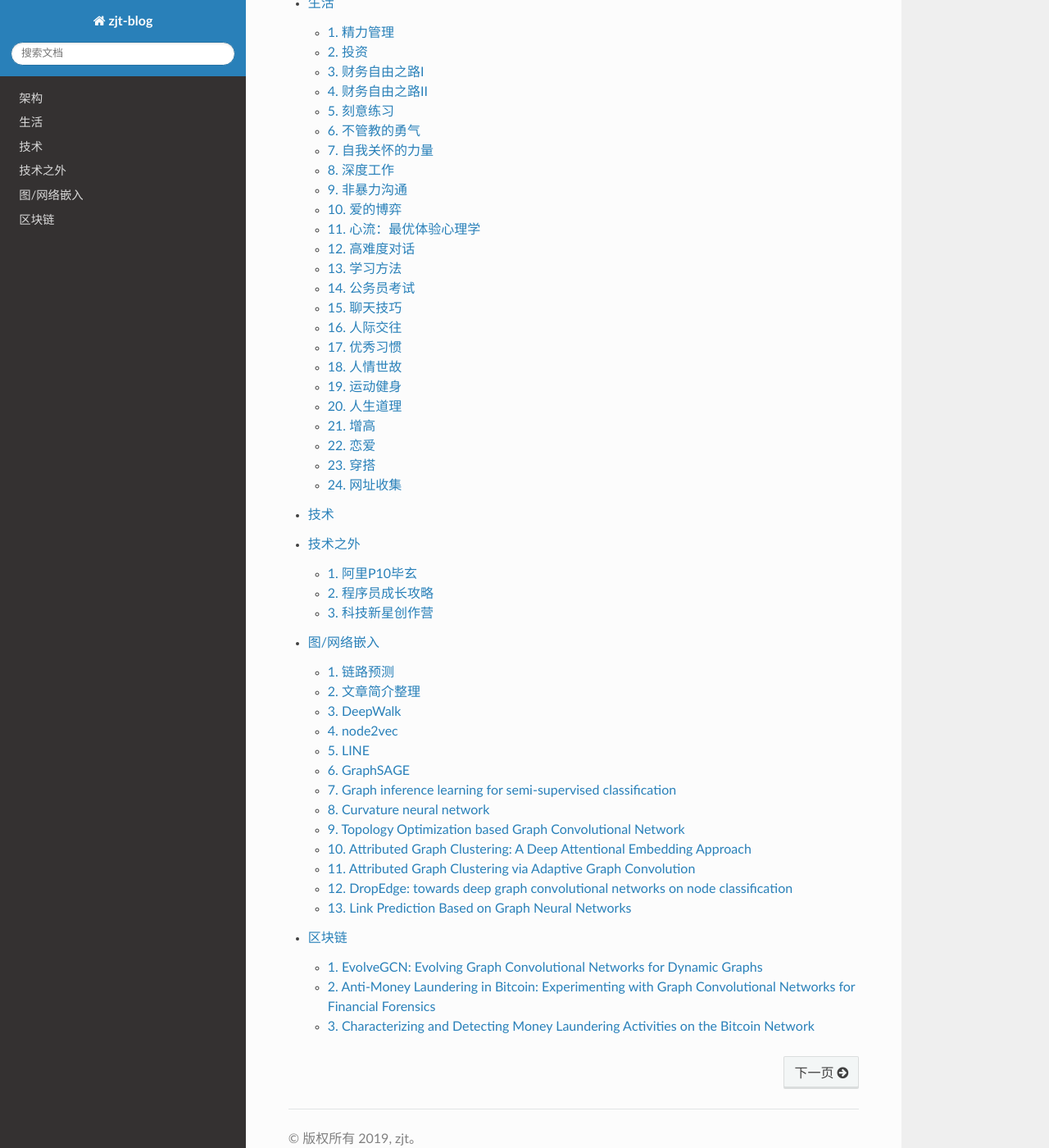
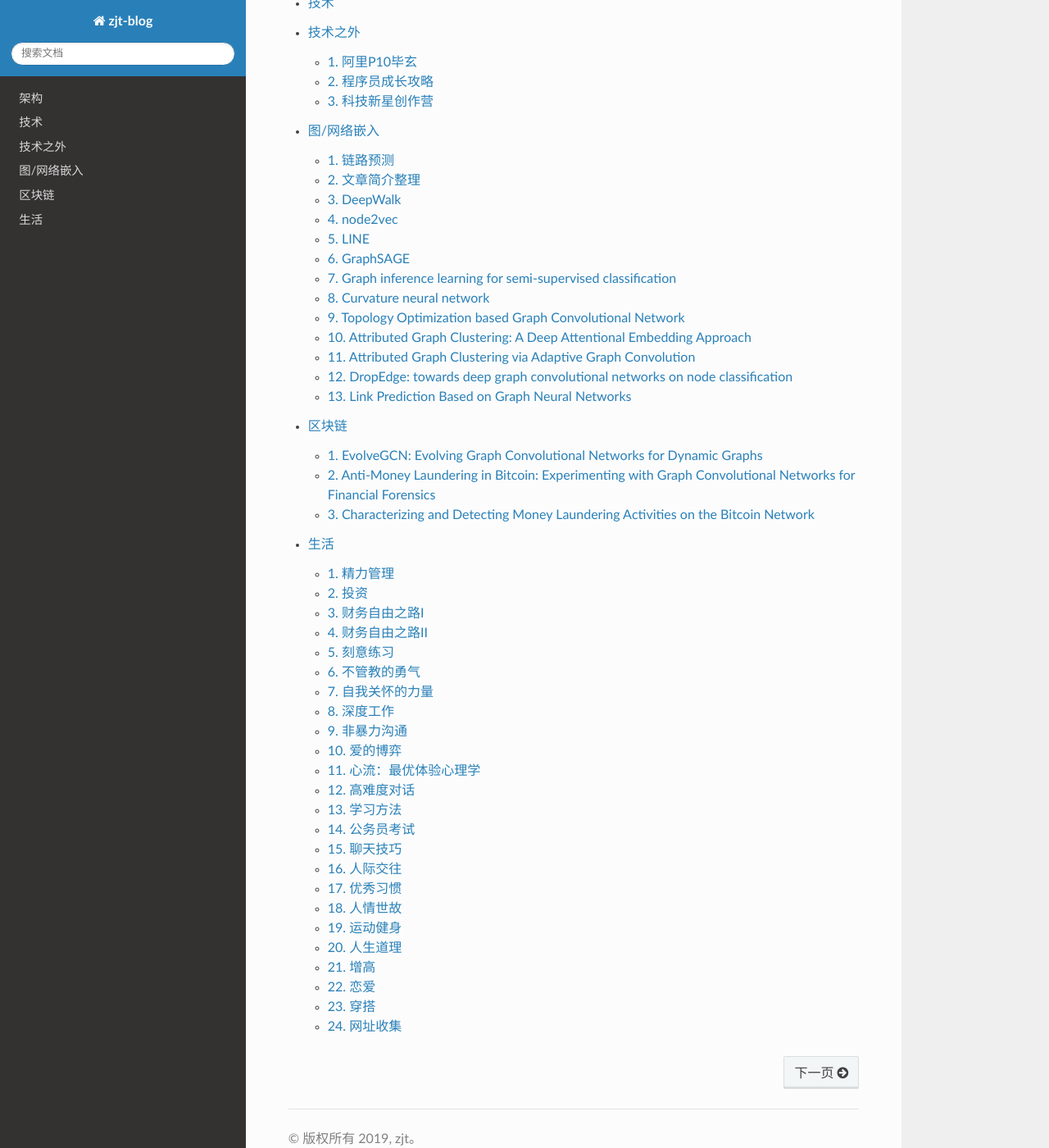
Before and after one commit to shistark/readthedocs-blog, a Sphinx documentation site: the page built from source/index.rst, in a window 1280 px wide and 1400 px high, scrolled down 413 px. Shown: the whole window at 82% size. Built offline with Sphinx 7.4.7 and the Read the Docs theme 2.0.0, drawn with Linux system fonts in a browser that asks for light colours; pages that are not in the unit, such as notebooks, are missing from menus.

Commit message:
修改了一下顺序使得能够更好的展示

```diff
--- a/source/index.rst
+++ b/source/index.rst
@@ -14,8 +14,8 @@ Welcome to zjt-blog's documentation!
     :glob:
 
     架构/index
-    生活/index
     技术/index
     技术之外/index
     embeddings/index
     Blockchain/index
+    生活/index
```
